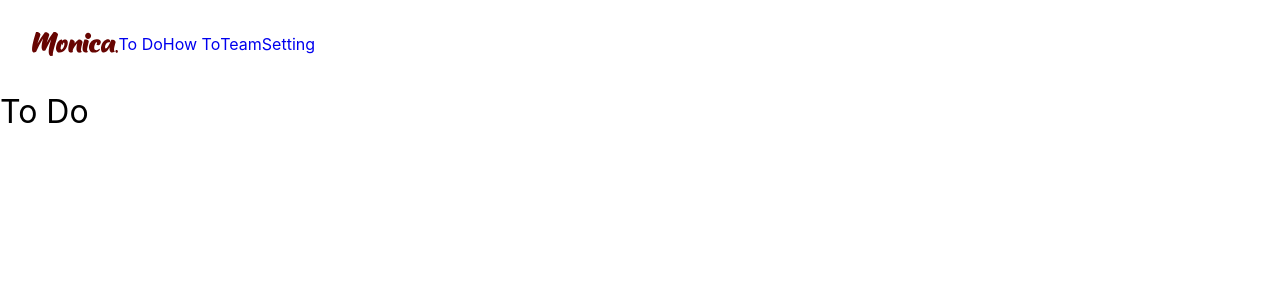
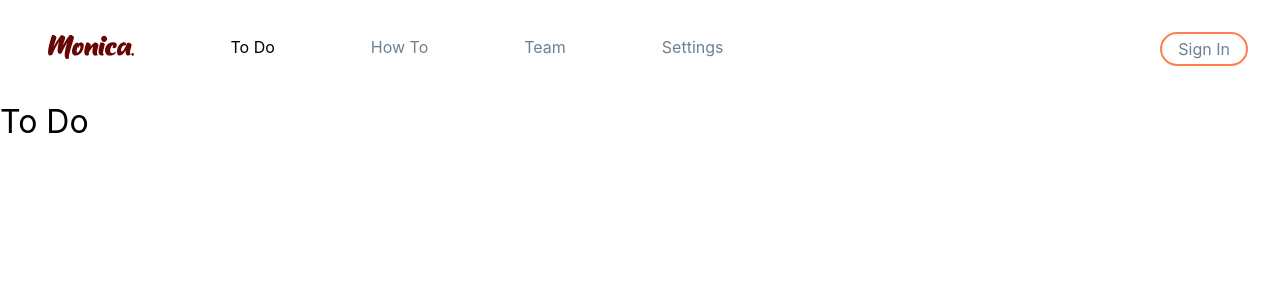
Before and after one commit to evilpaper/monica, a React (Create React App) app: page / in a window 1280 px wide. Shown: the top 300 px of the page. Built offline with nearby package versions, Linux system fonts and the light colour scheme.

Commit message:
Add basic style to navigation

```diff
--- /dev/null
+++ b/src/components/Account/index.js
@@ -0,0 +1,5 @@
+import React from "react";
+
+export default function Account() {
+  return <h1>Account</h1>;
+}
--- a/src/components/Navigation/Navigation.jsx
+++ b/src/components/Navigation/Navigation.jsx
@@ -1,33 +1,85 @@
 import React from "react";
-import { BrowserRouter as Router, Switch, Route, Link } from "react-router-dom";
+import {
+  BrowserRouter as Router,
+  Switch,
+  Route,
+  Link,
+  NavLink,
+} from "react-router-dom";
 import Todos from "../Todos";
 import Howtos from "../Howtos";
 import Team from "../Team";
 import Settings from "../Settings";
+import Account from "../Account";
 import logo from "../../assets/monica-logo.svg";
 
 function Navigation() {
   return (
     <Router>
       <nav className="navigation-container">
-        <img
-          className="navigation-logo"
-          src={logo}
-          alt="monica logo"
-          height="24px"
-        ></img>
         <ul className="navigation-list">
-          <li>
-            <Link className="naviagtion-link" to="/">To Do</Link>
+          <li className="navigation-list__item">
+            <NavLink
+              exact={true}
+              activeClassName="is-active"
+              className="naviagtion-link"
+              to="/"
+            >
+              <img
+                className="navigation-logo"
+                src={logo}
+                alt="monica logo"
+                height="24px"
+              ></img>
+            </NavLink>
           </li>
-          <li>
-            <Link className="naviagtion-link" to="/howtos">How To</Link>
+          <li className="navigation-list__item">
+            <NavLink
+              exact={true}
+              activeClassName="is-active"
+              className="naviagtion-link"
+              to="/"
+            >
+              To Do
+            </NavLink>
           </li>
-          <li>
-            <Link className="naviagtion-link" to="/team">Team</Link>
+          <li className="navigation-list__item">
+            <NavLink
+              activeClassName="is-active"
+              className="naviagtion-link"
+              to="/howtos"
+            >
+              How To
+            </NavLink>
           </li>
-          <li>
-            <Link className="naviagtion-link" to="/settings">Setting</Link>
+          <li className="navigation-list__item">
+            <NavLink
+              activeClassName="is-active"
+              className="naviagtion-link"
+              to="/team"
+            >
+              Team
+            </NavLink>
+          </li>
+          <li className="navigation-list__item">
+            <NavLink
+              activeClassName="is-active"
+              className="naviagtion-link"
+              to="/settings"
+            >
+              Settings
+            </NavLink>
+          </li>
+        </ul>
+        <ul className="">
+          <li className="navigation-list__item navigation-list__item--account">
+            <NavLink
+              activeClassName="is-active"
+              className="naviagtion-link"
+              to="/account"
+            >
+              Sign In
+            </NavLink>
           </li>
         </ul>
       </nav>
@@ -42,6 +94,9 @@ function Navigation() {
         <Route path="/settings">
           <Settings />
         </Route>
+        <Route path="/account">
+          <Account />
+        </Route>
         <Route path="/">
           <Todos />
         </Route>
--- a/src/components/Navigation/styles.css
+++ b/src/components/Navigation/styles.css
@@ -1,5 +1,6 @@
 .navigation-container {
   display: flex;
+  justify-content: space-between;
   padding: 2em;
 }
 
@@ -10,3 +11,26 @@
 .navigation-list {
   display: flex;
 }
+
+.navigation-list__item {
+  margin-right: 4em;
+  padding: 0.2em 1em;
+}
+
+.navigation-list__item--account {
+  margin-right: 0;
+  border-radius: 50px;
+  border: 2px solid coral;
+}
+
+.naviagtion-link {
+  color: slategrey;
+}
+
+.naviagtion-link:hover {
+  color: dodgerblue;
+}
+
+.is-active {
+  color: black;
+}
```
Also changed, not shown: src/components/Account/Account.jsx (added).
